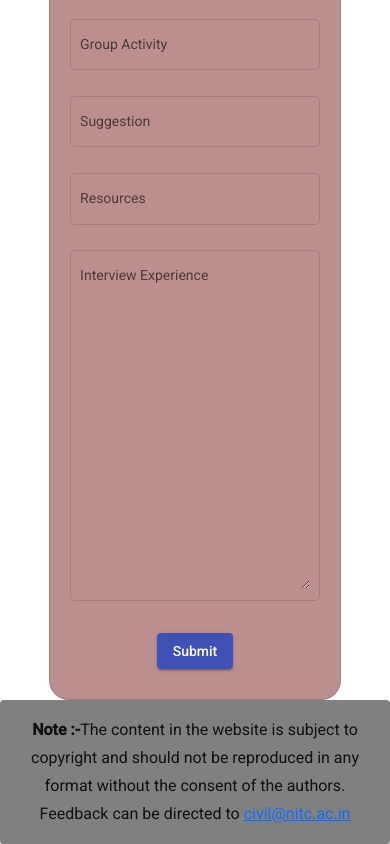
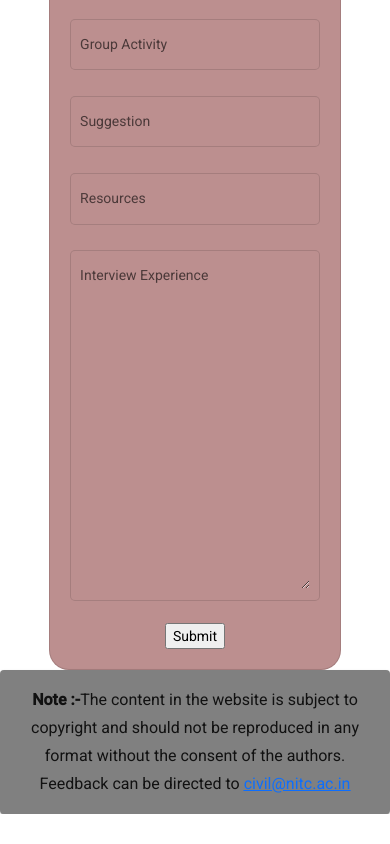
Before and after one commit to abhi123nav/interviewdiaries, an Angular app: page /Insertdata in a window 390 px wide. Shown: the part 884-1728 px from the top of the page. After the commit the page ends 1698 px from the top, so only its background shows below. Built offline with nearby package versions, Linux system fonts and the light colour scheme.

Commit message:
responsive

```diff
--- a/src/app/components/insertdata/insertdata.component.html
+++ b/src/app/components/insertdata/insertdata.component.html
@@ -87,8 +87,8 @@
 
 <div class="text-center">
     <!-- <button type="submit" mat-raised-button color="primary">Submit</button> -->
-  <a style="text-decoration:none; color:inherit;"  href="/" ><button type="submit" mat-raised-button color="primary" >Submit</button></a>
-
+    <!-- <button type="submit" mat-raised-button color="primary" > <a style="text-decoration:none; color:inherit;"  href="/" >Submit</a></button> -->
+    <input onclick="window.location.href = '/';"mat-raised-button color="primary" type="submit" value="Submit" />
 </div>
 </form>
 <!-- {{data | json}} -->
```
